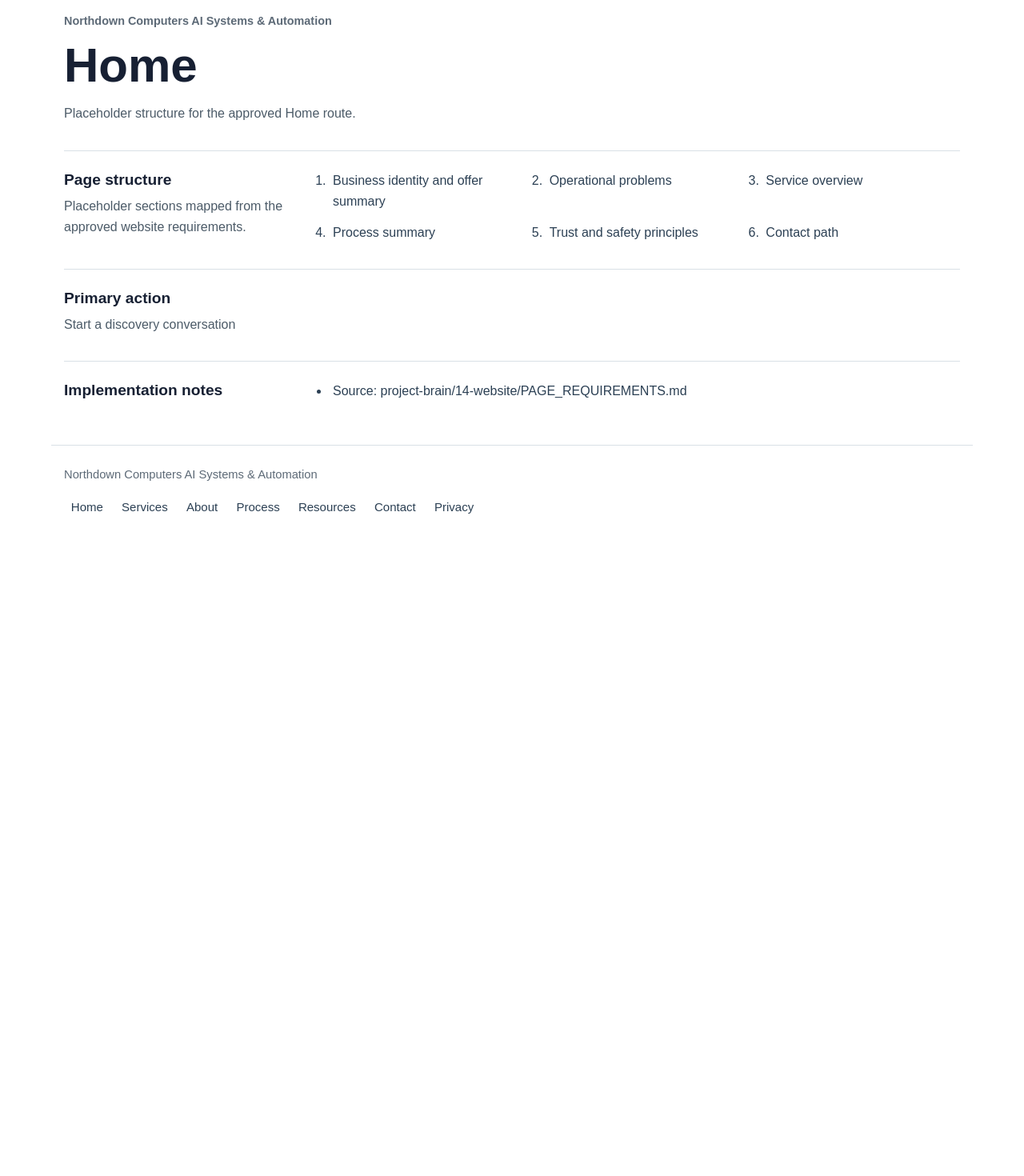
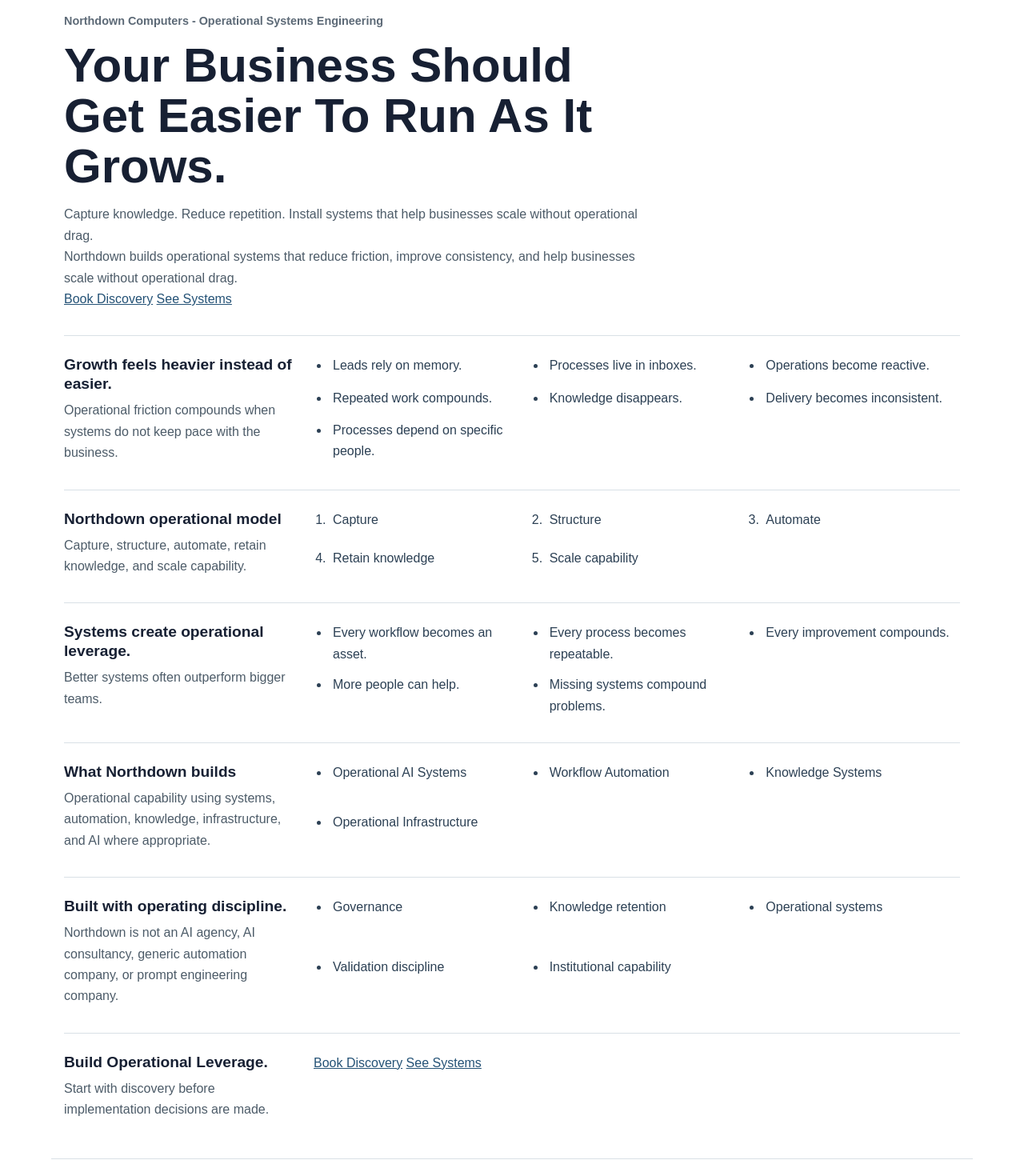
Before and after one commit to fabmendez/northdown-agency-site, a SvelteKit app: page / in a window 1280 px wide. Shown: the part 100-1570 px from the top of the page at 80% size. Before the commit the page ends 800 px from the top, so only its background shows below. Built offline with nearby package versions, Linux system fonts and the light colour scheme.

Commit message:
Implement homepage V2 operational systems positioning

```diff
--- a/src/routes/+page.svelte
+++ b/src/routes/+page.svelte
@@ -1,6 +1,110 @@
-<script>
-	import PageShell from '$lib/PageShell.svelte';
-	import { pages } from '$lib/siteStructure.js';
-</script>
+<article class="page-shell">
+	<header class="page-hero">
+		<p class="page-label">Northdown Computers - Operational Systems Engineering</p>
+		<h1>Your Business Should Get Easier To Run As It Grows.</h1>
+		<p>
+			Capture knowledge. Reduce repetition. Install systems that help businesses scale without
+			operational drag.
+		</p>
+		<p>
+			Northdown builds operational systems that reduce friction, improve consistency, and help
+			businesses scale without operational drag.
+		</p>
+		<p>
+			<a href="/contact">Book Discovery</a> <a href="/services">See Systems</a>
+		</p>
+	</header>
 
-<PageShell {...pages.home} />
+	<section class="content-section" aria-labelledby="growth-heading">
+		<div class="section-heading">
+			<h2 id="growth-heading">Growth feels heavier instead of easier.</h2>
+			<p>Operational friction compounds when systems do not keep pace with the business.</p>
+		</div>
+
+		<ul class="section-list">
+			<li>Leads rely on memory.</li>
+			<li>Processes live in inboxes.</li>
+			<li>Operations become reactive.</li>
+			<li>Repeated work compounds.</li>
+			<li>Knowledge disappears.</li>
+			<li>Delivery becomes inconsistent.</li>
+			<li>Processes depend on specific people.</li>
+		</ul>
+	</section>
+
+	<section class="content-section" aria-labelledby="model-heading">
+		<div class="section-heading">
+			<h2 id="model-heading">Northdown operational model</h2>
+			<p>Capture, structure, automate, retain knowledge, and scale capability.</p>
+		</div>
+
+		<ol class="section-list">
+			<li>Capture</li>
+			<li>Structure</li>
+			<li>Automate</li>
+			<li>Retain knowledge</li>
+			<li>Scale capability</li>
+		</ol>
+	</section>
+
+	<section class="content-section" aria-labelledby="systems-heading">
+		<div class="section-heading">
+			<h2 id="systems-heading">Systems create operational leverage.</h2>
+			<p>Better systems often outperform bigger teams.</p>
+		</div>
+
+		<ul class="section-list">
+			<li>Every workflow becomes an asset.</li>
+			<li>Every process becomes repeatable.</li>
+			<li>Every improvement compounds.</li>
+			<li>More people can help.</li>
+			<li>Missing systems compound problems.</li>
+		</ul>
+	</section>
+
+	<section class="content-section" aria-labelledby="services-heading">
+		<div class="section-heading">
+			<h2 id="services-heading">What Northdown builds</h2>
+			<p>
+				Operational capability using systems, automation, knowledge, infrastructure, and AI where
+				appropriate.
+			</p>
+		</div>
+
+		<ul class="section-list">
+			<li>Operational AI Systems</li>
+			<li>Workflow Automation</li>
+			<li>Knowledge Systems</li>
+			<li>Operational Infrastructure</li>
+		</ul>
+	</section>
+
+	<section class="content-section" aria-labelledby="trust-heading">
+		<div class="section-heading">
+			<h2 id="trust-heading">Built with operating discipline.</h2>
+			<p>
+				Northdown is not an AI agency, AI consultancy, generic automation company, or prompt
+				engineering company.
+			</p>
+		</div>
+
+		<ul class="section-list">
+			<li>Governance</li>
+			<li>Knowledge retention</li>
+			<li>Operational systems</li>
+			<li>Validation discipline</li>
+			<li>Institutional capability</li>
+		</ul>
+	</section>
+
+	<section class="content-section" aria-labelledby="cta-heading">
+		<div class="section-heading">
+			<h2 id="cta-heading">Build Operational Leverage.</h2>
+			<p>Start with discovery before implementation decisions are made.</p>
+		</div>
+
+		<p>
+			<a href="/contact">Book Discovery</a> <a href="/services">See Systems</a>
+		</p>
+	</section>
+</article>
```
Also changed, not shown: src/lib/siteStructure.js.
